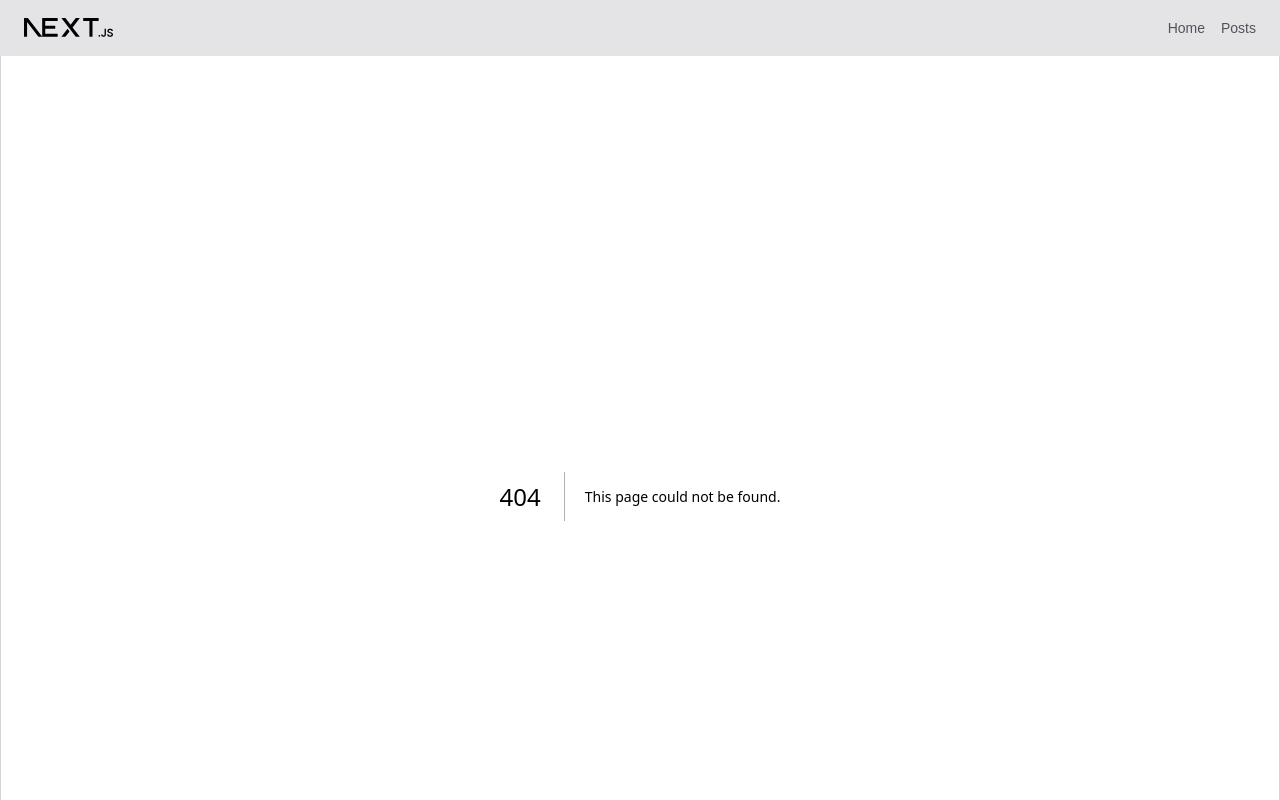
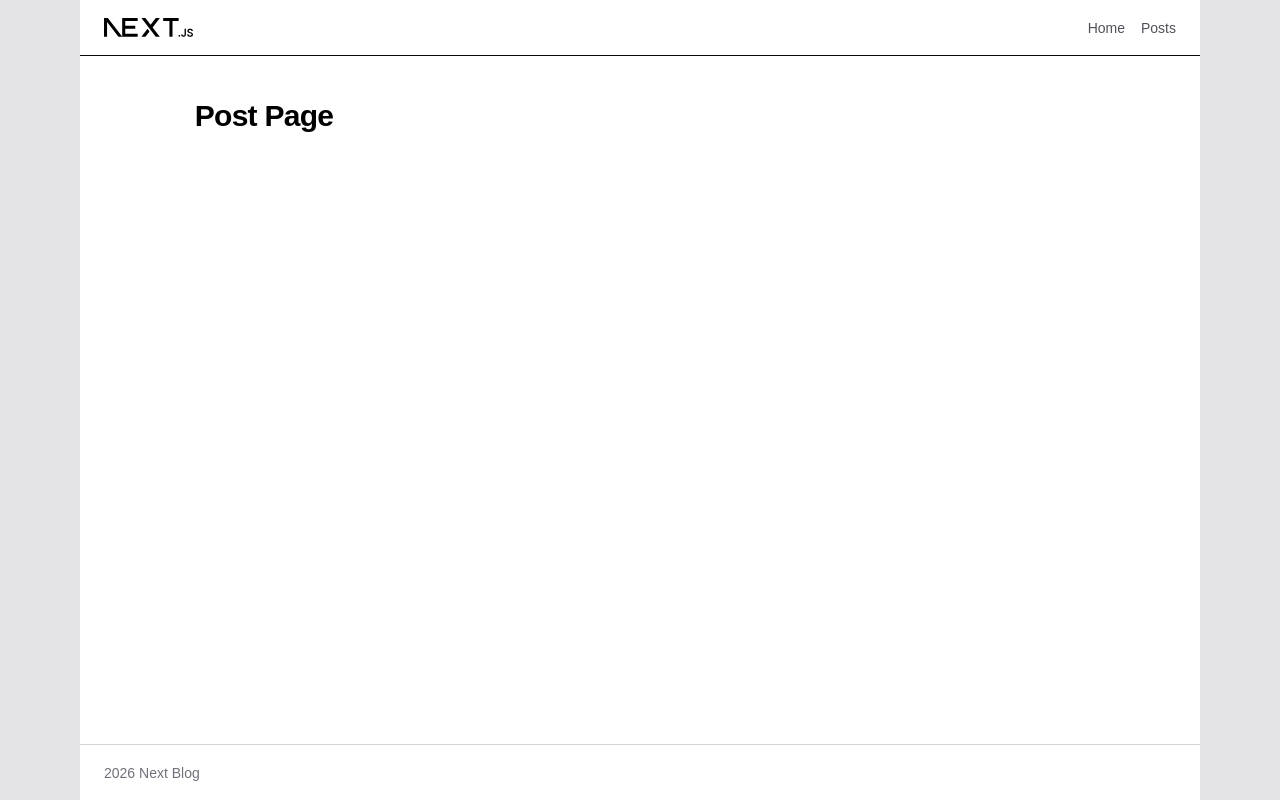
Before and after one commit to Surajnairx/next.js-recap, a Next.js app: page /posts in a window 1280 px wide. Before the commit this address had no page. Shown: the top 800 px of the page. Built offline with nearby package versions, Linux system fonts and the light colour scheme.

Commit message:
feat: add post route to Next.js app

```diff
--- a/app/layout.tsx
+++ b/app/layout.tsx
@@ -29,16 +29,11 @@ export default function RootLayout({
       lang="en"
       className={`${geistSans.variable} ${geistMono.variable} h-full antialiased`}
     >
-      <body className="min-h-full flex flex-col"><div className="min-h-dvh bg-zinc-200 text-zinc-950">
-        <header className="flex h-14 items-center justify-between border-b border-zinc-200 px-4 sm:px-6">
+      <body className="min-h-full flex flex-col">
+        <div className=" min-h-dvh bg-zinc-200 text-zinc-950 flex flex-col px-20">
+          <header className="flex h-14 items-center justify-between border-b bg-white px-4 sm:px-6">
             <Link href="/" className="flex items-center gap-3 font-semibold">
-    <Image
-      src="/next.svg"
-      alt=""
-      width={89}
-      height={18}
-      priority
-    />
+              <Image src="/next.svg" alt="" width={89} height={18} priority />
             </Link>
 
             <nav className="flex items-center gap-4 text-sm font-medium text-zinc-600">
@@ -51,16 +46,15 @@ export default function RootLayout({
               </Link>
             </nav>
           </header>
-  <div className="mx-auto flex min-h-dvh w-full flex-col border-x border-zinc-300 bg-white text-black">
-    <main className="flex-1 px-4 py-8 sm:px-6 sm:py-10">
-      {children}
-    </main>
+          <div className="mx-auto flex flex-1 w-full flex-col justify-between  border-0 bg-white text-black">
+            <main className=" px-4 py-8 sm:px-6 sm:py-10">{children}</main>
 
             <footer className="flex h-14 items-center border-t border-zinc-300 px-4 text-sm text-zinc-500 sm:px-6">
               2026 Next Blog
             </footer>
           </div>
-</div></body>
+        </div>
+      </body>
     </html>
   );
 }
--- /dev/null
+++ b/app/posts/page.tsx
@@ -0,0 +1,11 @@
+import React from 'react'
+
+function page() {
+  return (
+   <h1 className="max-w-xs text-3xl text-center font-semibold leading-10 tracking-tight text-black ">
+    Post Page
+    </h1>
+  )
+}
+
+export default page
```
Lines whose indentation alone changed are shown as unchanged.
